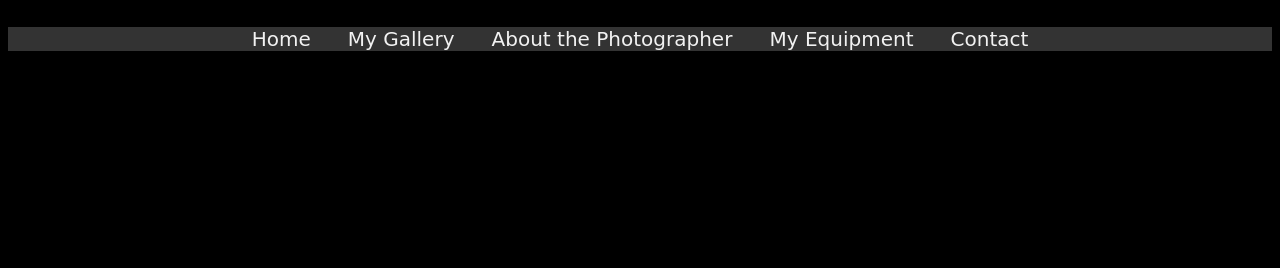
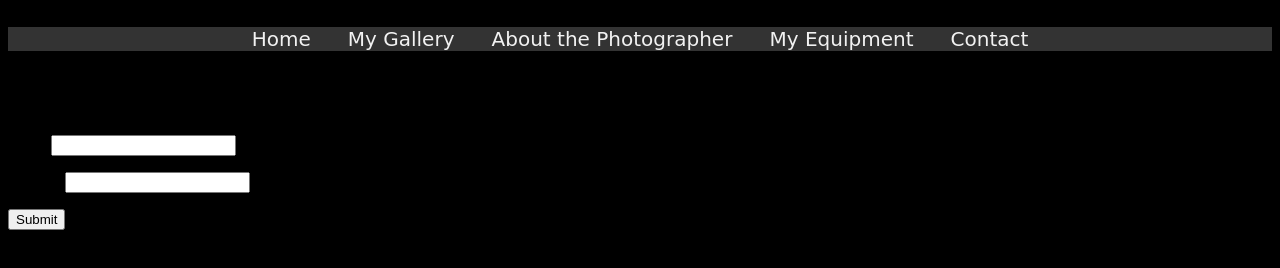
Before and after one commit to eyyy95/eyyy95.github.io, a plain HTML site: page contact.html in a window 1280 px wide. Shown: the part 86-354 px from the top of the page. Drawn offline with Linux system fonts and the light colour scheme.

Commit message:
Updated contact.html with form data

```diff
--- a/contact.html
+++ b/contact.html
@@ -20,6 +20,23 @@
 </head>
 
   <body bgcolor="black">
+    <div class="formContact">
+    <p>Want to get in touch with me for photography services? Leave me your name and email address and I'll get back to you!</p>
+      <form action="http://web.engr.oregonstate.edu/~zhangluy/tools/class-content/form_tests/check_request.php" method="post">
+          <label>Enter your name and email address.</label>
+          <p>
+              <label>Name:<input type="text" name="userName" id="userName"</label>
+          </p>
+          <p>
+              <label>Address:<input type="text" name="userEmailAddress" id="userEmailAddress"</label>
+          </p>
+
+          <p>
+              <input type="submit" name="postSubmit" id="postSubmit">
+          </p>
+        </form>
+      </div>
+
 
   </body>
 <script src="script.js"></script>
```
